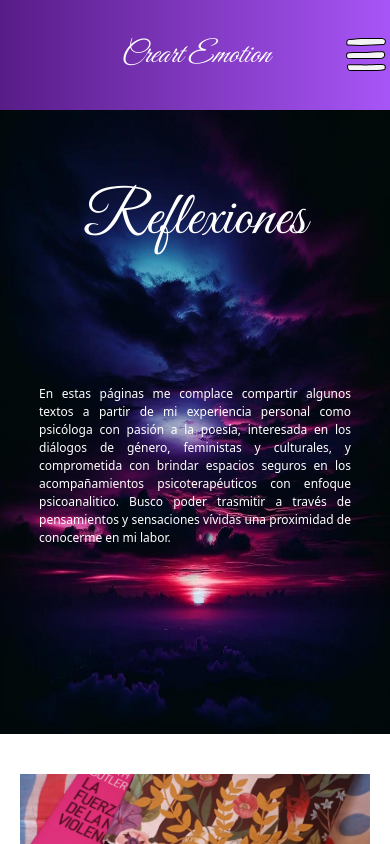
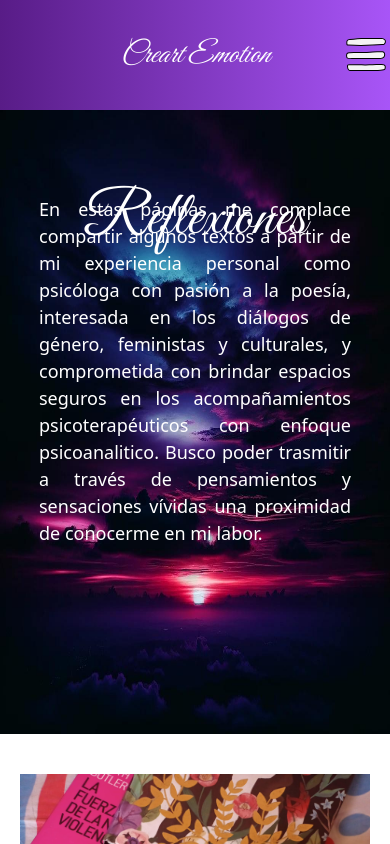
Before and after one commit to jdyepest/andre-app, a Vue app: page /reflexiones in a window 390 px wide. Shown: the top 844 px of the page. Built offline with nearby package versions, Linux system fonts and the light colour scheme; a web font is replaced by a local one.

Commit message:
arreglos jefecita 2

```diff
--- a/src/Reflections.vue
+++ b/src/Reflections.vue
@@ -9,7 +9,7 @@
             <h2 class="text-center text-[61px] md:text-[86px] font-vintage-coquete ">Reflexiones</h2>
             </div>
             <div class="absolute bottom-[30%] md:bottom-[50%] left-[10%] w-4/5 text-white">
-              <p class="mt-4 text-xs md:text-[22px] text-[16px] text-justify leading-normal">
+              <p class="mt-4  md:text-[22px] text-[18px] text-justify leading-normal">
                 En estas páginas me complace compartir algunos textos a partir de mi experiencia personal como psicóloga con pasión a la poesía, interesada en los diálogos de género, feministas y culturales, y comprometida con brindar espacios seguros en los acompañamientos psicoterapéuticos con enfoque psicoanalitico. Busco poder  trasmitir a través de pensamientos y sensaciones vívidas una proximidad de conocerme en mi labor.</p>
 
 
```
